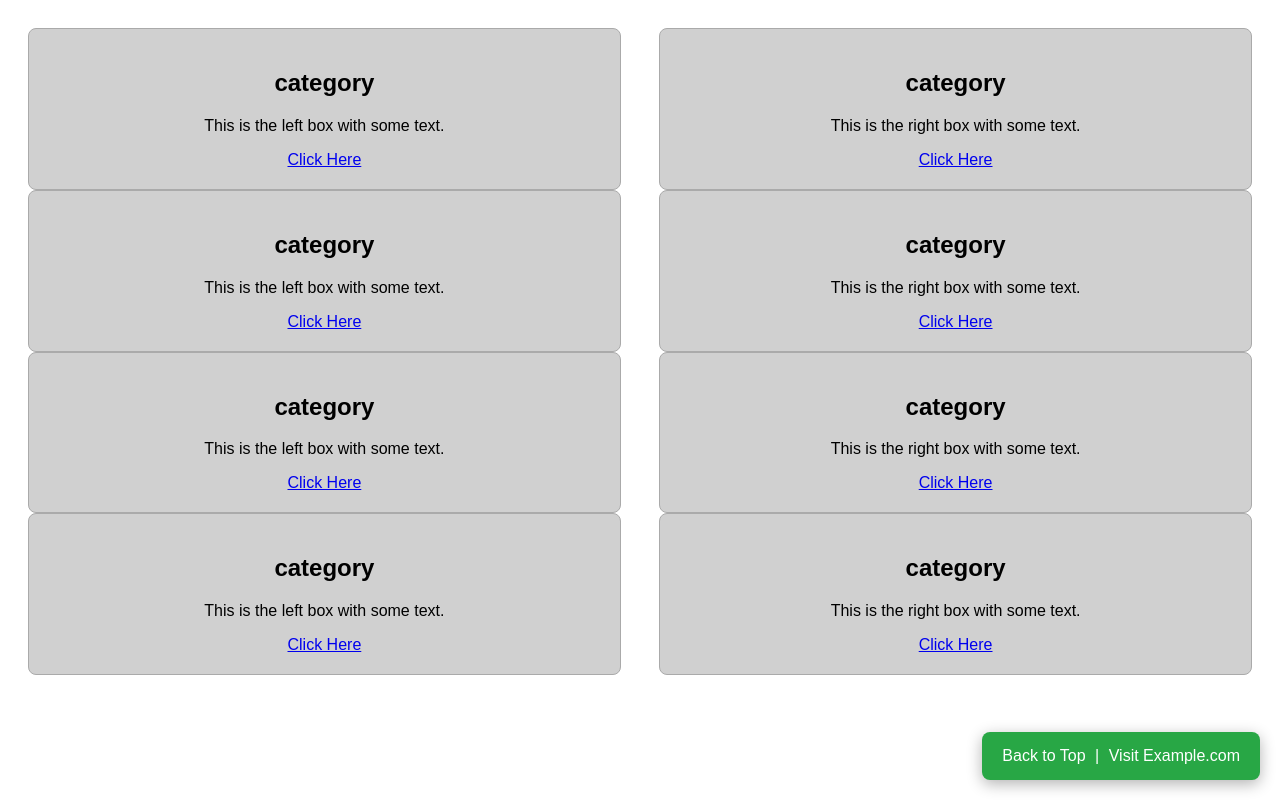
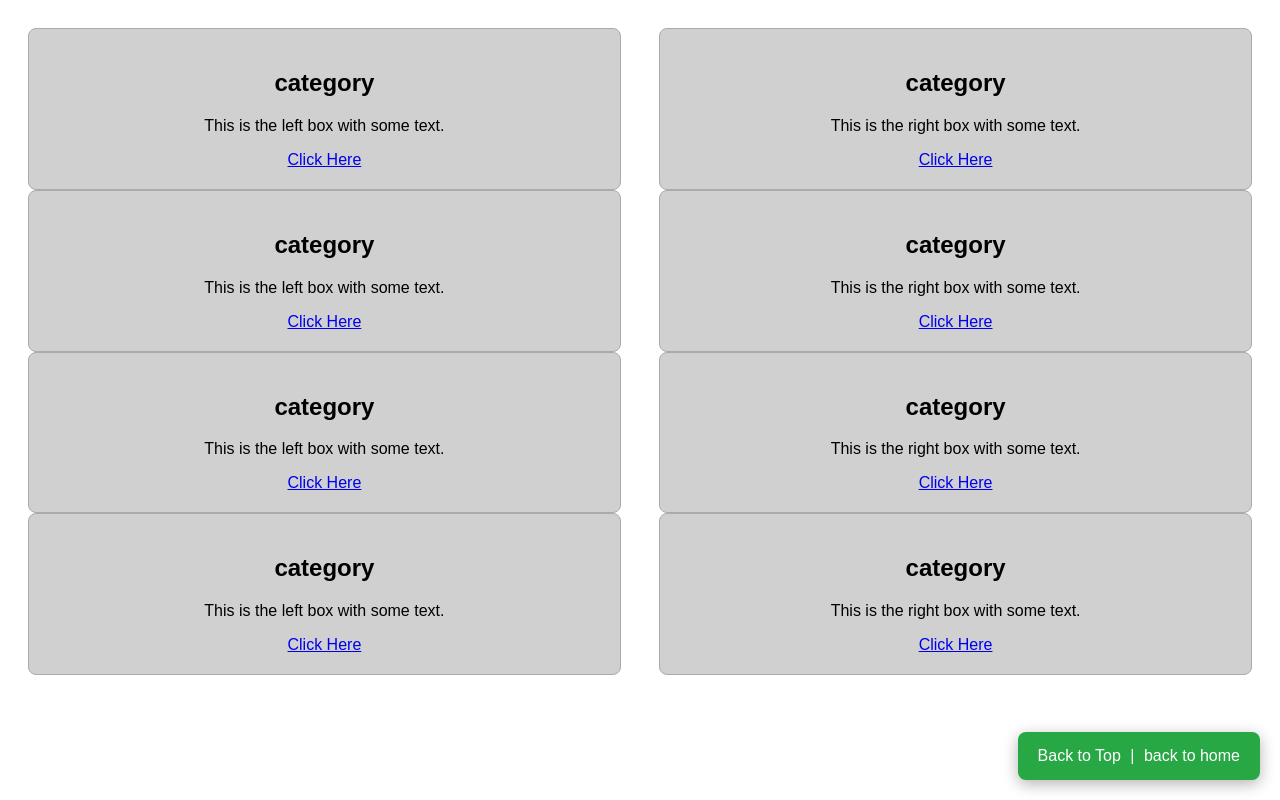
Before and after one commit to Kellarosaa/File, a plain HTML site: page 3d/index.html in a window 1280 px wide. Drawn offline with Linux system fonts and the light colour scheme.

Commit message:
Update index.html

```diff
--- a/3d/index.html
+++ b/3d/index.html
@@ -104,7 +104,7 @@
 
 <div class="fixed-ui">
     <a href="#top" id="backToTop">Back to Top</a> |
-    <a href="https://example.com" target="_blank">Visit Example.com</a>
+    <a href="https://filemaker.vercel.app" target="_blank">back to home</a>
 </div>
 
 <script>
```
